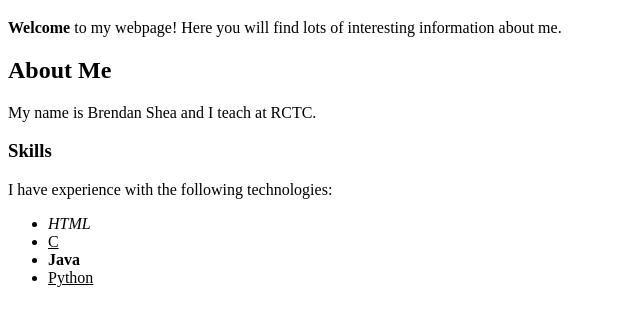
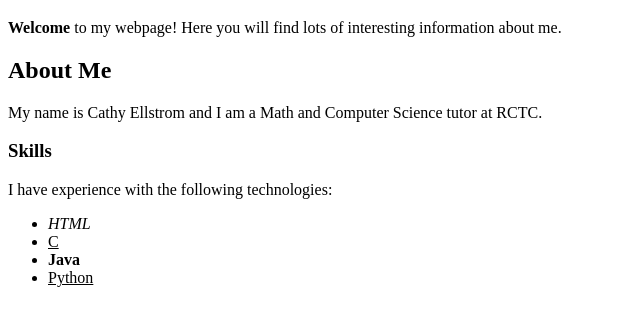
Before and after one commit to LCMath1150/LCMath1150.github.io, a plain HTML site: page index.html in a window 1280 px wide. Shown: the part 61-386 px from the top of the page, without its empty margins (0-640 px from the left). Drawn offline with Linux system fonts and the light colour scheme.

Commit message:
Update index.html

```diff
--- a/index.html
+++ b/index.html
@@ -7,7 +7,7 @@
         <h1>My Webpage</h1>
         <p><b>Welcome</b> to my webpage! Here you will find lots of interesting information about me.</p>
         <h2>About Me</h2>
-        <p>My name is Brendan Shea and I teach at RCTC.</p>
+        <p>My name is Cathy Ellstrom and I am a Math and Computer Science tutor at RCTC.</p>
         <h3>Skills</h3>
         <p>I have experience with the following technologies:</p>
         <ul>
```
